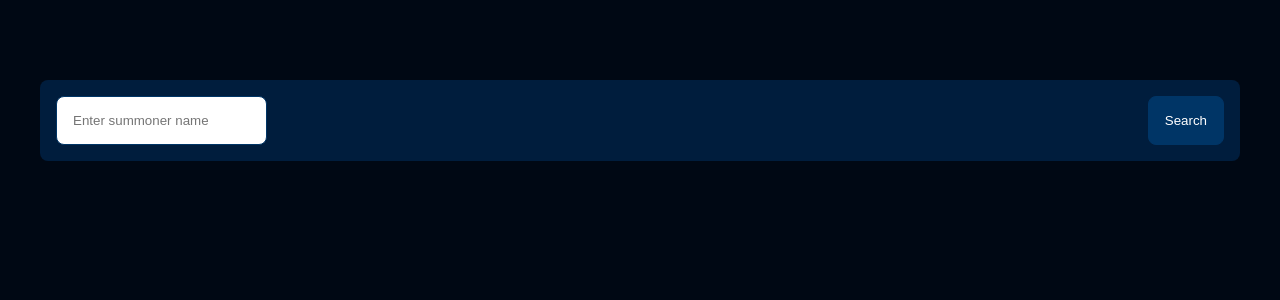
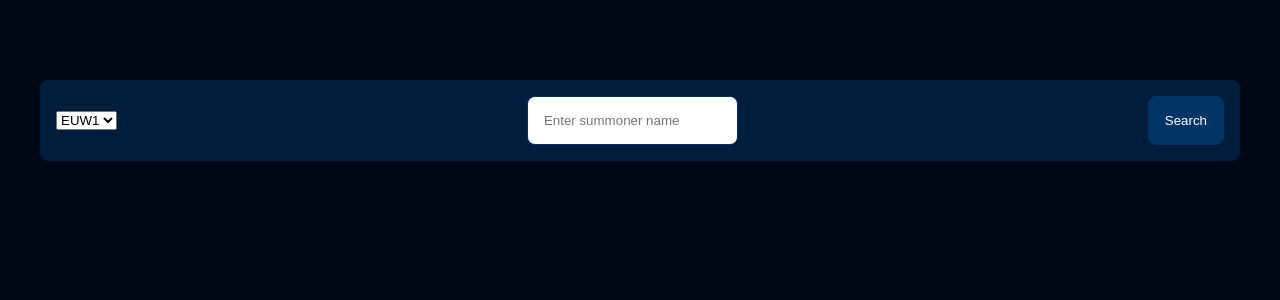
Before and after one commit to Haco11/my-lol-website, a Next.js app: page / in a window 1280 px wide. Shown: the top 300 px of the page. Built offline with nearby package versions, Linux system fonts and the light colour scheme.

Commit message:
Adding diffrend region on league

```diff
--- a/src/app/api/summoner/[summonername]/route.ts
+++ b/src/app/api/summoner/[summonername]/route.ts
@@ -8,7 +8,8 @@ export async function GET(
     const summonerName = params.summonername;
 
     const response = await axios.get(
-      `https://euw1.api.riotgames.com/lol/summoner/v4/summoners/by-name/${summonerName}?api_key=${process.env.NEXT_PUBLIC_RIOT_API_KEY}`
+      `https://euw1.api.riotgames.com` +
+        `/lol/summoner/v4/summoners/by-name/${summonerName}?api_key=${process.env.NEXT_PUBLIC_RIOT_API_KEY}`
     );
 
     return new Response(JSON.stringify(response.data), {
--- a/src/components/Search/Search.tsx
+++ b/src/components/Search/Search.tsx
@@ -3,16 +3,37 @@ import "./Search.css";
 
 const Search = ({ onSubmit }: any) => {
   const [summonerName, setSummonerName] = useState("");
+  const [region, setRegion] = useState("euw1");
 
   const handleSubmit = (e: any) => {
     e.preventDefault();
     if (summonerName.trim() !== "") {
       onSubmit(summonerName);
+      setSummonerName("");
     }
   };
+
   return (
     <section>
       <form onSubmit={handleSubmit} className="search">
+        <select value={region} onChange={(e) => setRegion(e.target.value)}>
+          <option value="br1">BR1</option>
+          <option value="eun1">EUN1</option>
+          <option value="euw1">EUW1</option>
+          <option value="jp1">JP1</option>
+          <option value="kr">KR</option>
+          <option value="la1">LA1</option>
+          <option value="la2">LA2</option>
+          <option value="na1">NA1</option>
+          <option value="oc1">OC1</option>
+          <option value="tr1">TR1</option>
+          <option value="ru">RU</option>
+          <option value="ph2">PH2</option>
+          <option value="sg2">SG2</option>
+          <option value="th2">TH2</option>
+          <option value="tw2">TW2</option>
+          <option value="vn2">VN2</option>
+        </select>
         <input
           type="text"
           value={summonerName}
```
